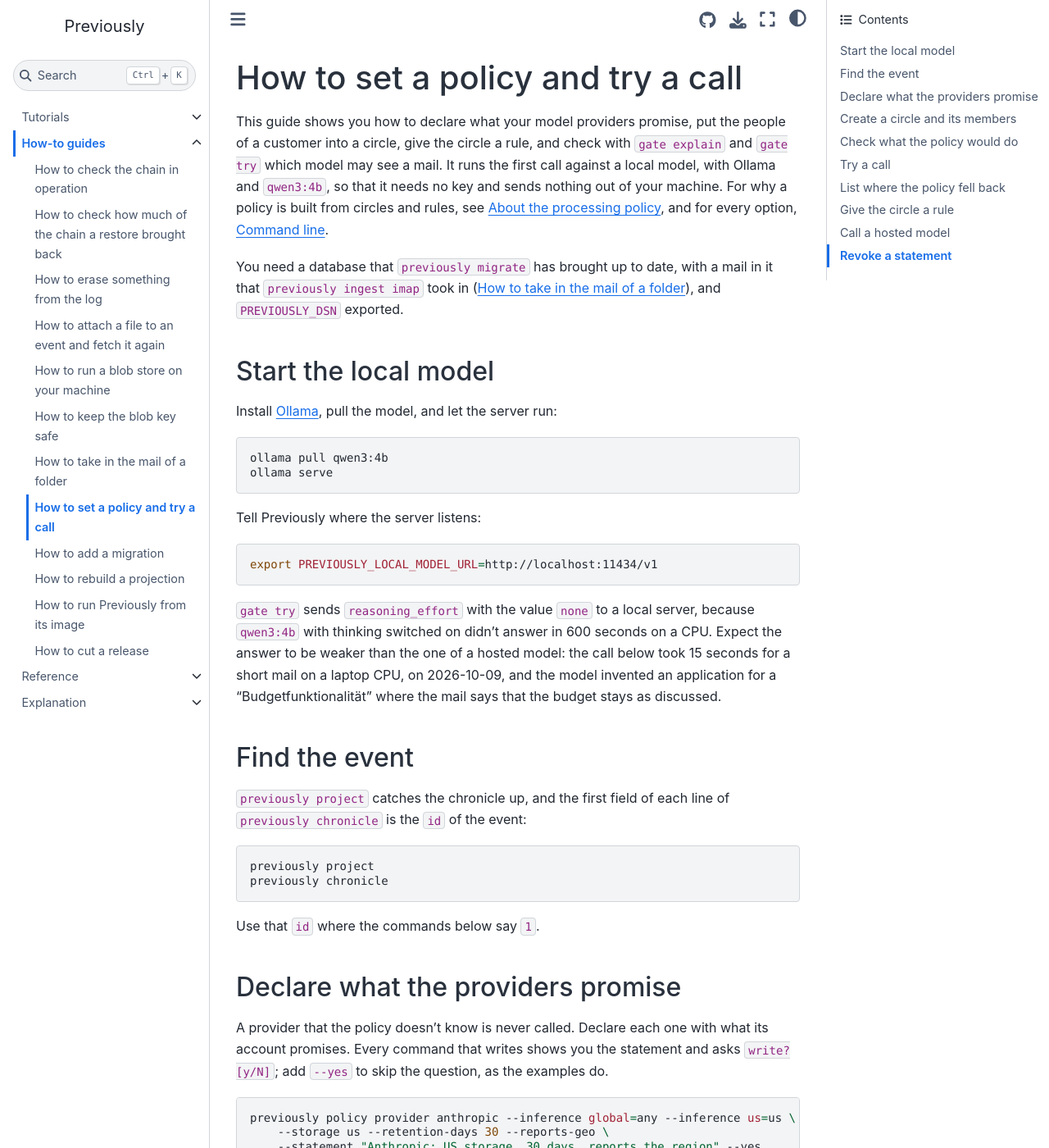
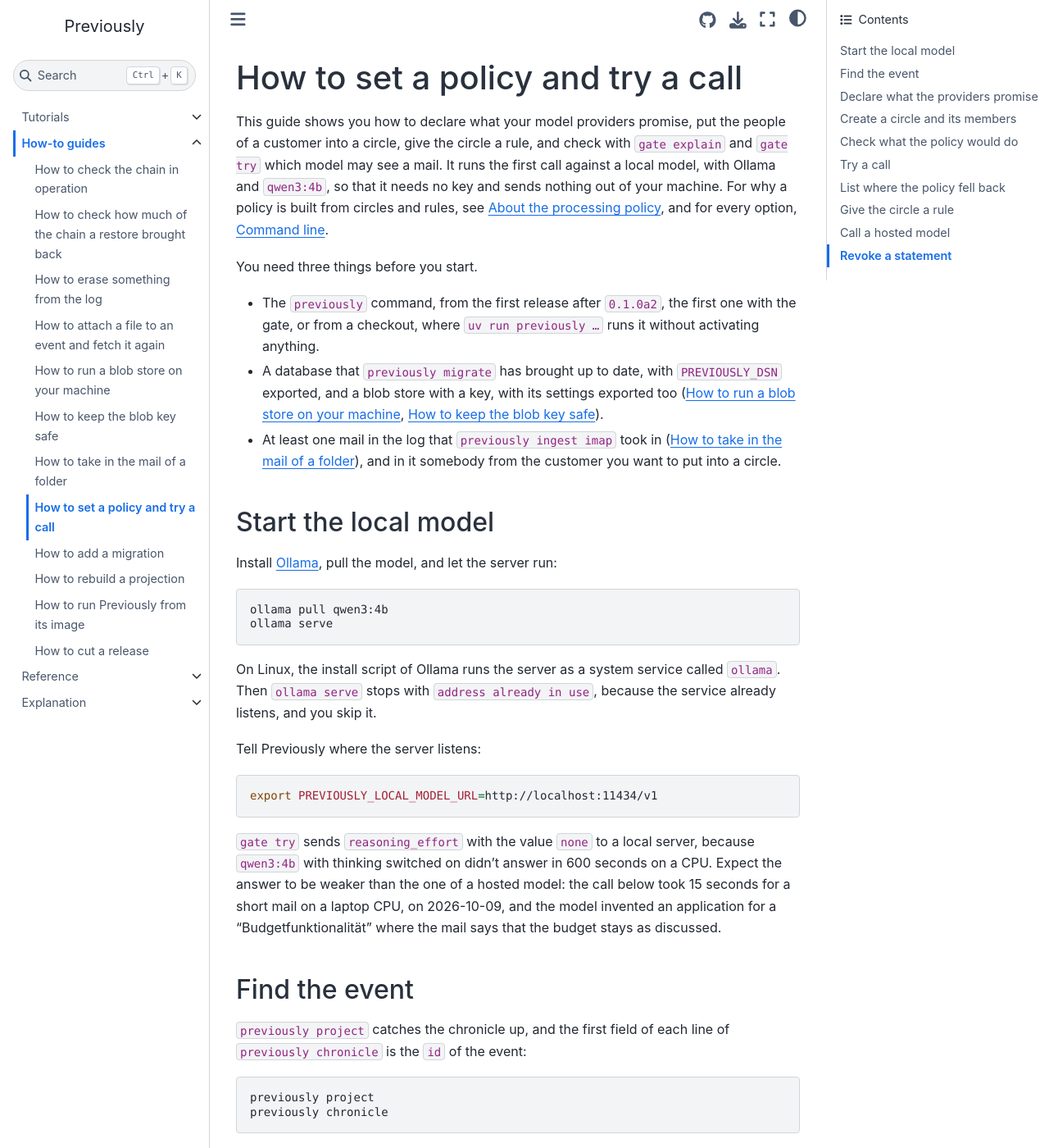
Before and after one commit to jensens/previously, a Sphinx documentation site: the page built from docs/how-to/set-a-policy-and-try-a-call.md, in a window 1280 px wide and 1400 px high. Shown: the whole window at 82% size. Built offline with Sphinx 7.4.7 and the Sphinx Book theme 1.1.4, drawn with Linux system fonts in a browser that asks for light colours; some of the changed text lies outside the part shown.

Commit message:
docs and map: condition 10 passed, and what the run showed the how-to lacked
The how-to names its three prerequisites, says that Ollama often runs
as a service already, and how to pick a mail in which a member of the
circle takes part. The reference says what `request_id` holds per
provider. The map records condition 10 as passed and two new points:
the language of `topic` in `mail_overview`, and the test mails that
still lie in the pilot folder.

Assisted-By: Claude Opus 5.5 <noreply@anthropic.com>

````diff
--- a/docs/how-to/set-a-policy-and-try-a-call.md
+++ b/docs/how-to/set-a-policy-and-try-a-call.md
@@ -6,7 +6,11 @@ This guide shows you how to declare what your model providers promise, put the p
 It runs the first call against a local model, with Ollama and `qwen3:4b`, so that it needs no key and sends nothing out of your machine.
 For why a policy is built from circles and rules, see {ref}`processing-policy`, and for every option, {ref}`cli-reference`.
 
-You need a database that `previously migrate` has brought up to date, with a mail in it that `previously ingest imap` took in ({ref}`ingest-a-mail-folder`), and `PREVIOUSLY_DSN` exported.
+You need three things before you start.
+
+- The `previously` command, from the first release after `0.1.0a2`, the first one with the gate, or from a checkout, where `uv run previously …` runs it without activating anything.
+- A database that `previously migrate` has brought up to date, with `PREVIOUSLY_DSN` exported, and a blob store with a key, with its settings exported too ({ref}`run-a-blob-store-on-your-machine`, {ref}`keep-the-blob-key-safe`).
+- At least one mail in the log that `previously ingest imap` took in ({ref}`ingest-a-mail-folder`), and in it somebody from the customer you want to put into a circle.
 
 ## Start the local model
 
@@ -16,6 +20,9 @@ Install [Ollama](https://ollama.com), pull the model, and let the server run:
 ollama pull qwen3:4b
 ollama serve
 ```
+
+On Linux, the install script of Ollama runs the server as a system service called `ollama`.
+Then `ollama serve` stops with `address already in use`, because the service already listens, and you skip it.
 
 Tell Previously where the server listens:
 
@@ -35,7 +42,12 @@ previously project
 previously chronicle
 ```
 
-Use that `id` where the commands below say `1`.
+A circle only applies to a mail in which one of its members takes part.
+`previously show` prints the addresses of a mail under `channel_identities`; pick a mail with an address of the customer whose circle you create below, and use its `id` where the commands below say `1`.
+
+```shell
+previously show 1
+```
 
 ## Declare what the providers promise
 
@@ -108,7 +120,7 @@ model_call: event 8
 The last line is the `id` of the `model_call`, the event that records the call whatever became of it.
 `previously show 8` prints its payload, and {ref}`policy-and-model-calls` lists every key.
 
-If the command returns 2 with a sentence about the local server, start `ollama serve` and check `PREVIOUSLY_LOCAL_MODEL_URL`.
+If the command returns 2 with a sentence about the local server, start the server, with `ollama serve` or the `ollama` service, and check `PREVIOUSLY_LOCAL_MODEL_URL`.
 The call is recorded even then, with the outcome `error`.
 
 ## List where the policy fell back
````
Also changed, not shown: docs/reference/policy-and-model-calls.md (+1 -1 lines), docs/superpowers/landkarte.md (+28 -5 lines).
